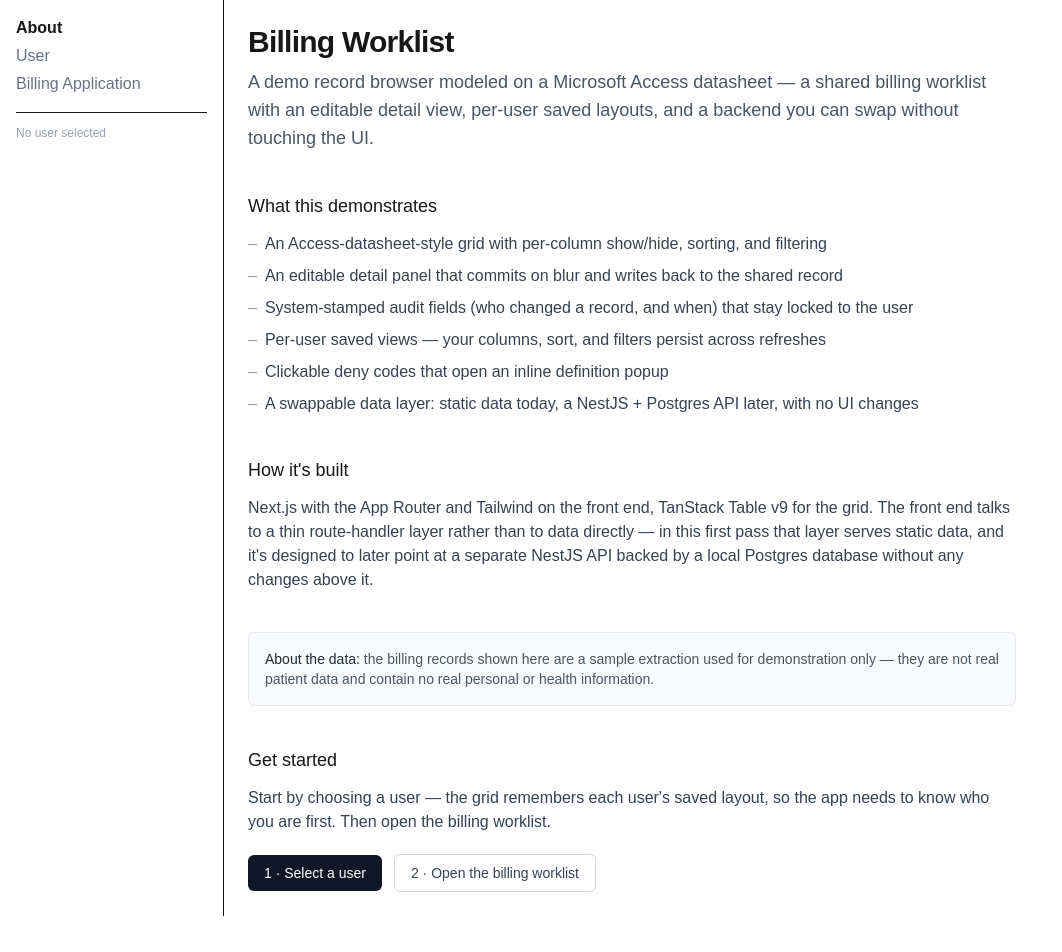
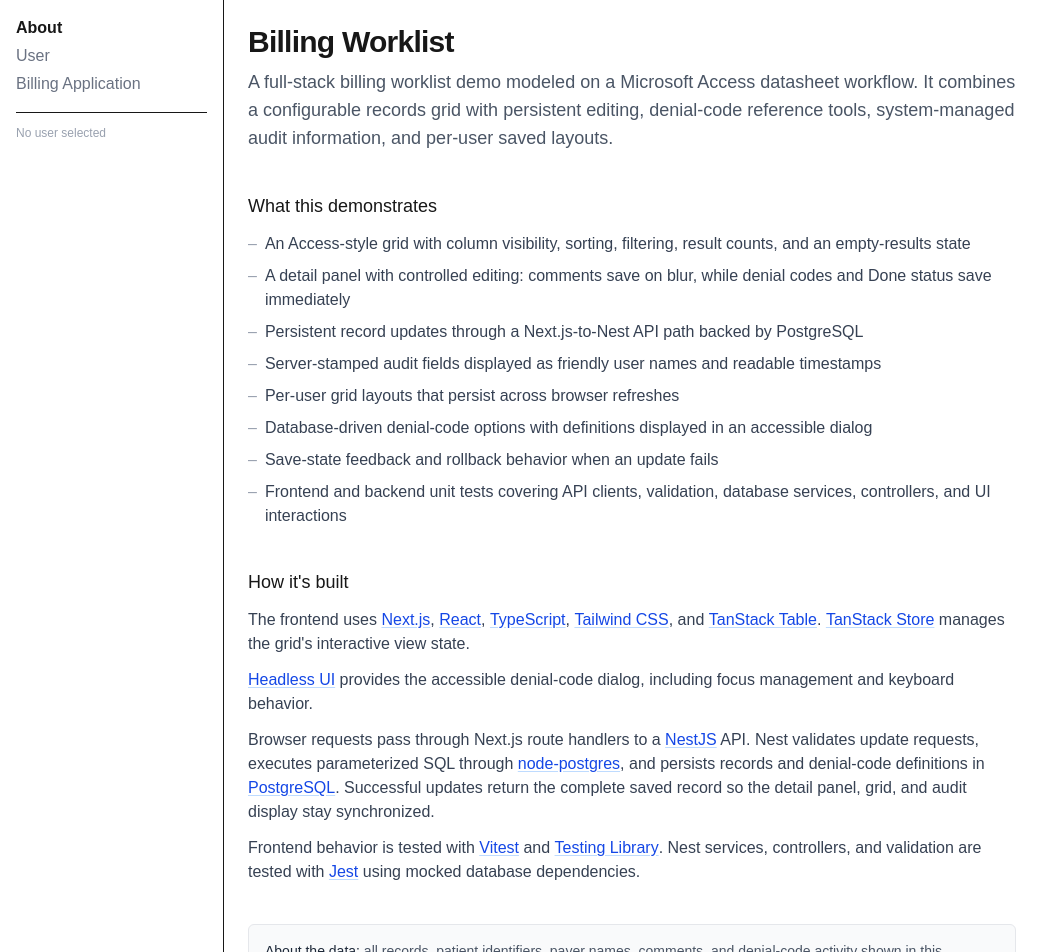
Before and after one commit to timfischer-aero/billing-demo, a Next.js app in the folder apps/frontend/: page / in a window 1280 px wide. Shown: the top 952 px of the page, without its empty margins (0-1062 px from the left). Before the commit the page ends 916 px from the top, so only its background shows below. Built offline with nearby package versions, Linux system fonts and the light colour scheme.

Commit message:
Updated about page to reflect end state of demo project

```diff
--- a/apps/frontend/src/app/page.tsx
+++ b/apps/frontend/src/app/page.tsx
@@ -1,14 +1,25 @@
-// src/app/page.tsx
 import Link from "next/link";
+import type { ReactNode } from "react";
 
-const demonstrates = [
-  "An Access-datasheet-style grid with per-column show/hide, sorting, and filtering",
-  "An editable detail panel that commits on blur and writes back to the shared record",
-  "System-stamped audit fields (who changed a record, and when) that stay locked to the user",
-  "Per-user saved views — your columns, sort, and filters persist across refreshes",
-  "Clickable deny codes that open an inline definition popup",
-  "A swappable data layer: static data today, a NestJS + Postgres API later, with no UI changes",
-];
+function ExternalLink({
+  href,
+  children,
+}: {
+  href: string;
+  children: ReactNode;
+}) {
+  return (
+    <a
+      href={href}
+      target="_blank"
+      rel="noopener noreferrer"
+      className="font-medium text-blue-700 underline decoration-blue-200 underline-offset-2 hover:text-blue-900"
+    >
+      {children}
+      <span className="sr-only"> (opens in a new tab)</span>
+    </a>
+  );
+}
 
 export default function HomePage() {
   return (
@@ -18,53 +29,171 @@ export default function HomePage() {
           Billing Worklist
         </h1>
         <p className="mt-2 text-lg text-gray-600">
-          A demo record browser modeled on a Microsoft Access datasheet — a
-          shared billing worklist with an editable detail view, per-user saved
-          layouts, and a backend you can swap without touching the UI.
+          A full-stack billing worklist demo modeled on a Microsoft Access
+          datasheet workflow. It combines a configurable records grid with
+          persistent editing, denial-code reference tools, system-managed audit
+          information, and per-user saved layouts.
         </p>
       </header>
 
       <section className="mt-10">
         <h2 className="text-lg font-medium">What this demonstrates</h2>
         <ul className="mt-3 space-y-2 text-gray-700">
-          {demonstrates.map((item) => (
-            <li key={item} className="flex gap-2">
-              <span aria-hidden className="text-gray-400">
-                –
-              </span>
-              <span>{item}</span>
-            </li>
-          ))}
+          <li className="flex gap-2">
+            <span aria-hidden className="text-gray-400">
+              –
+            </span>
+            <span>
+              An Access-style grid with column visibility, sorting, filtering,
+              result counts, and an empty-results state
+            </span>
+          </li>
+          <li className="flex gap-2">
+            <span aria-hidden className="text-gray-400">
+              –
+            </span>
+            <span>
+              A detail panel with controlled editing: comments save on blur,
+              while denial codes and Done status save immediately
+            </span>
+          </li>
+          <li className="flex gap-2">
+            <span aria-hidden className="text-gray-400">
+              –
+            </span>
+            <span>
+              Persistent record updates through a Next.js-to-Nest API path
+              backed by PostgreSQL
+            </span>
+          </li>
+          <li className="flex gap-2">
+            <span aria-hidden className="text-gray-400">
+              –
+            </span>
+            <span>
+              Server-stamped audit fields displayed as friendly user names and
+              readable timestamps
+            </span>
+          </li>
+          <li className="flex gap-2">
+            <span aria-hidden className="text-gray-400">
+              –
+            </span>
+            <span>
+              Per-user grid layouts that persist across browser refreshes
+            </span>
+          </li>
+          <li className="flex gap-2">
+            <span aria-hidden className="text-gray-400">
+              –
+            </span>
+            <span>
+              Database-driven denial-code options with definitions displayed in
+              an accessible dialog
+            </span>
+          </li>
+          <li className="flex gap-2">
+            <span aria-hidden className="text-gray-400">
+              –
+            </span>
+            <span>
+              Save-state feedback and rollback behavior when an update fails
+            </span>
+          </li>
+          <li className="flex gap-2">
+            <span aria-hidden className="text-gray-400">
+              –
+            </span>
+            <span>
+              Frontend and backend unit tests covering API clients, validation,
+              database services, controllers, and UI interactions
+            </span>
+          </li>
         </ul>
       </section>
 
       <section className="mt-10">
-        <h2 className="text-lg font-medium">How it's built</h2>
-        <p className="mt-3 text-gray-700">
-          Next.js with the App Router and Tailwind on the front end, TanStack
-          Table v9 for the grid. The front end talks to a thin route-handler
-          layer rather than to data directly — in this first pass that layer
-          serves static data, and it's designed to later point at a separate
-          NestJS API backed by a local Postgres database without any changes
-          above it.
-        </p>
+        <h2 className="text-lg font-medium">How it&apos;s built</h2>
+        <div className="mt-3 space-y-3 text-gray-700">
+          <p>
+            The frontend uses{" "}
+            <ExternalLink href="https://nextjs.org/">Next.js</ExternalLink>,{" "}
+            <ExternalLink href="https://react.dev/">React</ExternalLink>,{" "}
+            <ExternalLink href="https://www.typescriptlang.org/">
+              TypeScript
+            </ExternalLink>
+            ,{" "}
+            <ExternalLink href="https://tailwindcss.com/">
+              Tailwind CSS
+            </ExternalLink>
+            , and{" "}
+            <ExternalLink href="https://tanstack.com/table/latest">
+              TanStack Table
+            </ExternalLink>
+            .{" "}
+            <ExternalLink href="https://tanstack.com/store/latest">
+              TanStack Store
+            </ExternalLink>{" "}
+            manages the grid&apos;s interactive view state.
+          </p>
+
+          <p>
+            <ExternalLink href="https://headlessui.com/">
+              Headless UI
+            </ExternalLink>{" "}
+            provides the accessible denial-code dialog, including focus
+            management and keyboard behavior.
+          </p>
+
+          <p>
+            Browser requests pass through Next.js route handlers to a{" "}
+            <ExternalLink href="https://nestjs.com/">NestJS</ExternalLink> API.
+            Nest validates update requests, executes parameterized SQL through{" "}
+            <ExternalLink href="https://node-postgres.com/">
+              node-postgres
+            </ExternalLink>
+            , and persists records and denial-code definitions in{" "}
+            <ExternalLink href="https://www.postgresql.org/">
+              PostgreSQL
+            </ExternalLink>
+            . Successful updates return the complete saved record so the detail
+            panel, grid, and audit display stay synchronized.
+          </p>
+
+          <p>
+            Frontend behavior is tested with{" "}
+            <ExternalLink href="https://vitest.dev/">Vitest</ExternalLink> and{" "}
+            <ExternalLink href="https://testing-library.com/">
+              Testing Library
+            </ExternalLink>
+            . Nest services, controllers, and validation are tested with{" "}
+            <ExternalLink href="https://jestjs.io/">Jest</ExternalLink> using
+            mocked database dependencies.
+          </p>
+        </div>
       </section>
 
       <section className="mt-10 rounded-md border border-gray-200 bg-gray-50 p-4">
         <p className="text-sm text-gray-600">
           <span className="font-medium text-gray-800">About the data:</span>{" "}
-          the billing records shown here are a sample extraction used for
-          demonstration only — they are not real patient data and contain no
-          real personal or health information.
+          all records, patient identifiers, payer names, comments, and
+          denial-code activity shown in this application are fictional
+          demonstration data. They do not represent real patients, claims, or
+          protected health information.
         </p>
       </section>
 
       <section className="mt-10">
-        <h2 className="text-lg font-medium">Get started</h2>
+        <h2 className="text-lg font-medium">Try the live demo</h2>
         <p className="mt-3 text-gray-700">
-          Start by choosing a user — the grid remembers each user's saved
-          layout, so the app needs to know who you are first. Then open the
-          billing worklist.
+          Choose a demo user, then open the billing worklist. Select a row to
+          edit its comment, denial code, or Done status. Try filtering and
+          sorting the table, open a denial-code definition, and refresh the
+          page to confirm that record updates and per-user layouts persist.
+        </p>
+        <p className="mt-3 text-sm text-gray-500">
+          Demo user selection identifies who made an edit and which grid layout
+          to load; it is not an authentication system.
         </p>
         <div className="mt-5 flex items-center gap-3">
           <Link
```
